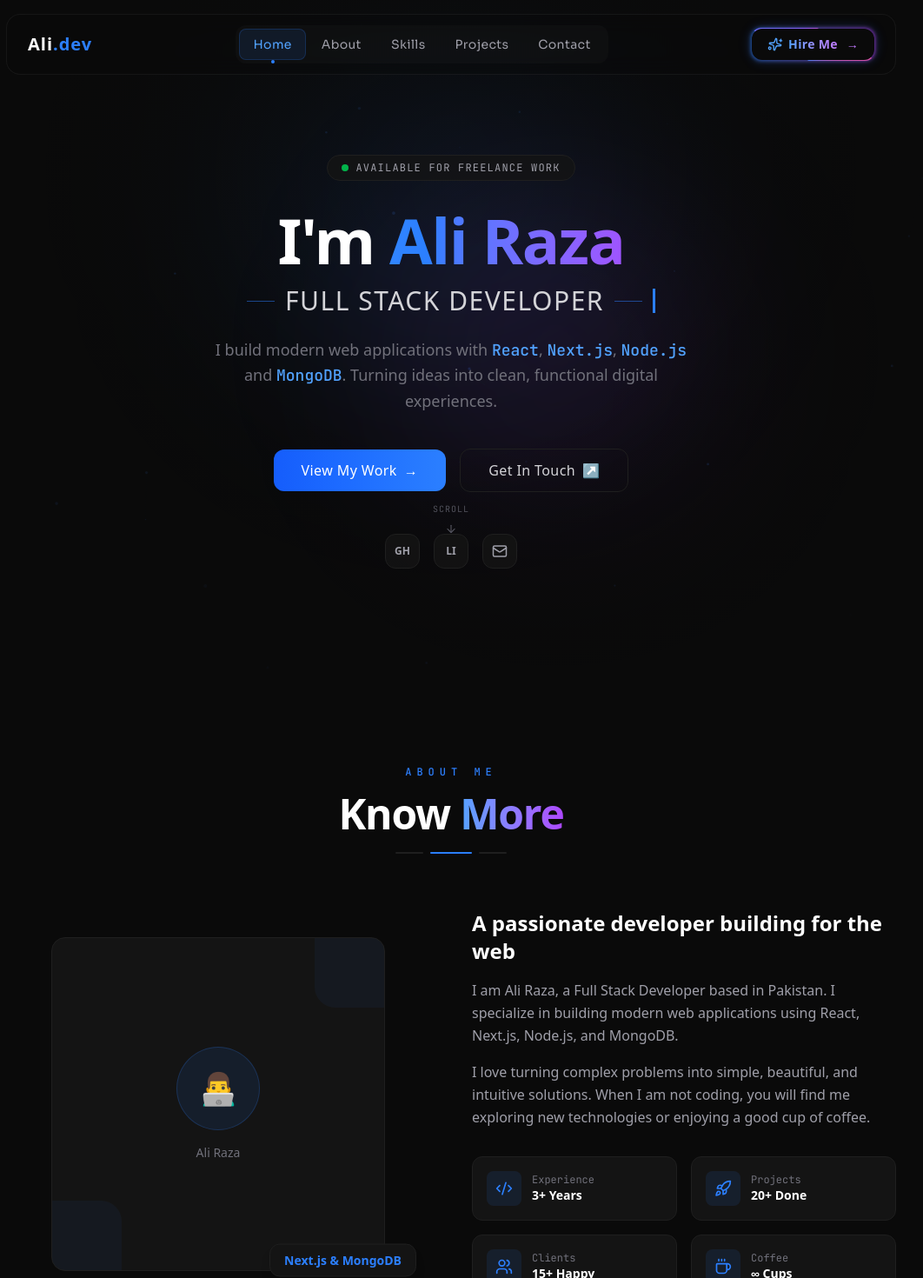
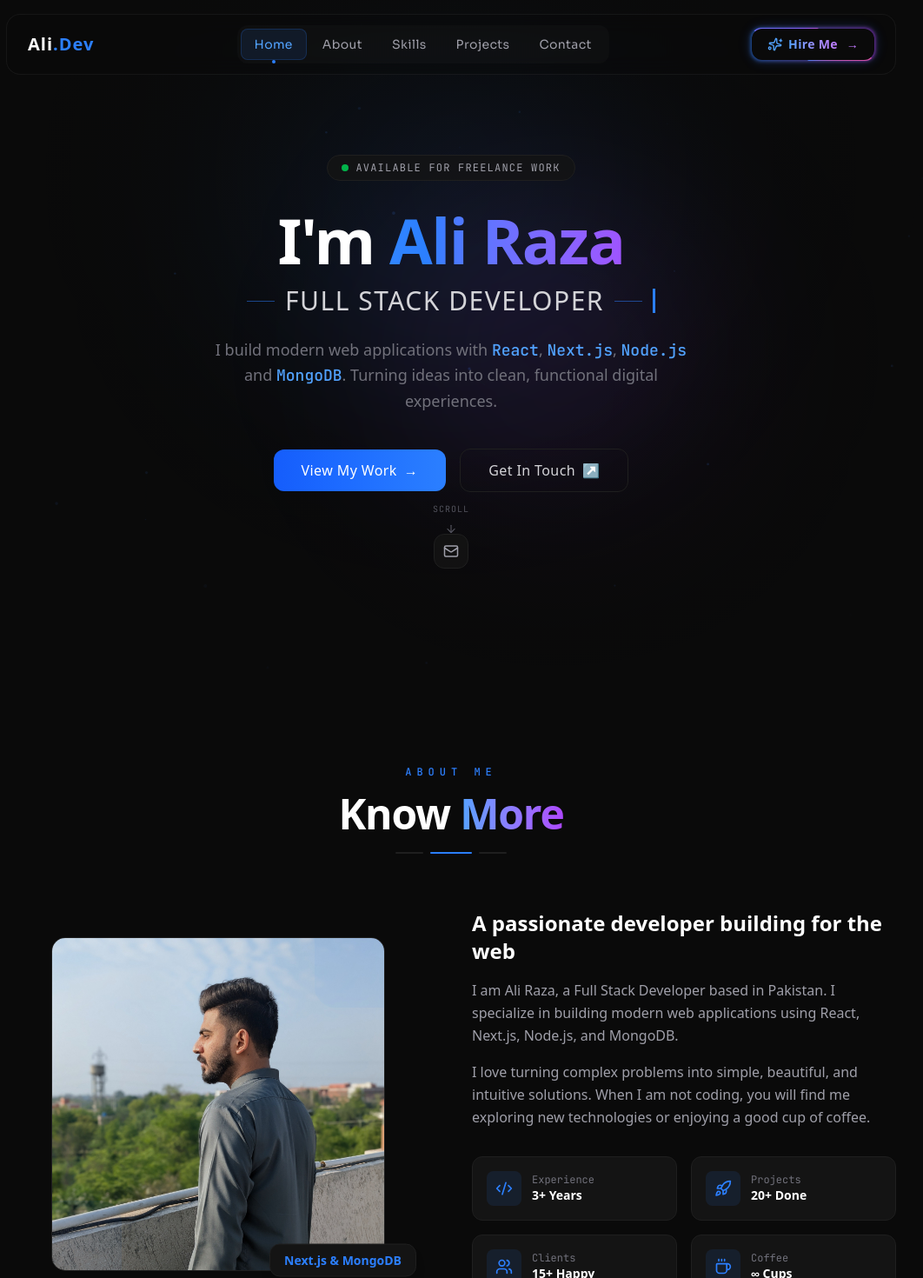
Before and after one commit to AliRaza-121/ali-portfolio, a Next.js app: page / in a window 1280 px wide. Shown: the top 1470 px of the page at 87% size, without its empty margins (121-1183 px from the left). Built offline with nearby package versions, Linux system fonts and the light colour scheme.

Commit message:
Added profile photo in about section

```diff
--- a/components/sections/About.jsx
+++ b/components/sections/About.jsx
@@ -24,14 +24,11 @@ export default function About() {
           <ScrollReveal direction="left" delay={0.2}>
             <div className="relative group">
               <div className="w-full aspect-square max-w-sm mx-auto rounded-2xl bg-[#141414] border border-[#1f1f1f] overflow-hidden relative transition-all duration-500 group-hover:border-blue-500/30 group-hover:shadow-[0_0_30px_rgba(59,130,246,0.1)]">
-                <div className="w-full h-full flex items-center justify-center">
-                  <div className="text-center">
-                    <motion.div whileHover={{ scale: 1.1, rotate: 5 }} className="w-24 h-24 rounded-full bg-blue-500/10 border border-blue-500/20 flex items-center justify-center mx-auto mb-4 transition-all duration-300 hover:bg-blue-500/20 hover:border-blue-500/40">
-                      <span className="text-4xl">👨‍💻</span>
-                    </motion.div>
-                    <p className="text-zinc-500 text-sm" style={{ fontFamily: "var(--font-heading)" }}>Ali Raza</p>
-                  </div>
-                </div>
+               <img
+  src="/ali.jpg"
+  alt="Ali Raza"
+  className="w-full h-full object-cover"
+/>
                 <div className="absolute top-0 right-0 w-20 h-20 bg-blue-500/5 rounded-bl-3xl transition-all duration-500 group-hover:w-24 group-hover:h-24 group-hover:bg-blue-500/10" />
                 <div className="absolute bottom-0 left-0 w-20 h-20 bg-blue-500/5 rounded-tr-3xl transition-all duration-500 group-hover:w-24 group-hover:h-24 group-hover:bg-blue-500/10" />
                 <div className="absolute inset-0 bg-gradient-to-t from-blue-500/5 to-transparent opacity-0 group-hover:opacity-100 transition-opacity duration-500" />
--- a/components/sections/Footer.jsx
+++ b/components/sections/Footer.jsx
@@ -1,6 +1,6 @@
 "use client";
 
-import { Heart } from "lucide-react";
+import { Heart, Mail } from "lucide-react";
 import { motion } from "framer-motion";
 
 const footerLinks = [
@@ -11,39 +11,34 @@ const footerLinks = [
   { name: "Contact", href: "#contact" },
 ];
 
-const socialLinks = [
-  { label: "GitHub", href: "https://github.com", icon: "GH" },
-  { label: "LinkedIn", href: "https://linkedin.com", icon: "LI" },
-  { label: "Email", href: "mailto:ali@example.com", icon: "✉" },
-];
-
 export default function Footer() {
   return (
-    <footer className="py-12 px-6 border-t border-[#1f1f1f] relative overflow-hidden">
-      {/* Top border glow */}
+    <footer className="py-8 sm:py-12 px-4 sm:px-6 border-t border-[#1f1f1f] relative overflow-hidden">
       <div className="absolute top-0 left-1/2 -translate-x-1/2 w-40 h-[1px] bg-gradient-to-r from-transparent via-blue-500/50 to-transparent" />
 
       <div className="max-w-5xl mx-auto relative z-10">
-        <div className="flex flex-col md:flex-row items-center justify-between gap-6 mb-8">
+        <div className="flex flex-col items-center gap-6 sm:gap-8 mb-6 sm:mb-8">
           {/* Logo */}
           <motion.a
             href="#home"
             whileHover={{ scale: 1.05 }}
-            className="text-xl font-bold text-white tracking-wider group"
+            className="text-lg sm:text-xl font-bold text-white tracking-wider group"
+            style={{ fontFamily: "var(--font-heading)" }}
           >
             Ali
             <span className="text-blue-500 inline-block group-hover:scale-150 transition-transform duration-300">
-              Raza
+              .Dev
             </span>
           </motion.a>
 
           {/* Links */}
-          <div className="flex flex-wrap items-center justify-center gap-6">
+          <div className="flex flex-wrap items-center justify-center gap-4 sm:gap-6">
             {footerLinks.map((link) => (
               <a
                 key={link.name}
                 href={link.href}
-                className="relative text-sm text-zinc-500 hover:text-white transition-colors duration-300 group"
+                className="relative text-xs sm:text-sm text-zinc-500 hover:text-white transition-colors duration-300 group tracking-wide"
+                style={{ fontFamily: "var(--font-heading)" }}
               >
                 {link.name}
                 <span className="absolute -bottom-1 left-0 w-0 h-[1px] bg-blue-500 group-hover:w-full transition-all duration-300" />
@@ -51,40 +46,41 @@ export default function Footer() {
             ))}
           </div>
 
-          {/* Social */}
-          <div className="flex items-center gap-3">
-            {socialLinks.map((social) => (
+          {/* Email Only */}
           <motion.a
-                key={social.label}
-                href={social.href}
-                target="_blank"
-                rel="noopener noreferrer"
+            href="mailto:aliraaza701@gmail.com"
             whileHover={{ scale: 1.1, y: -3 }}
             whileTap={{ scale: 0.95 }}
-                className="group relative w-9 h-9 rounded-lg border border-[#1f1f1f] bg-[#141414] flex items-center justify-center text-zinc-500 hover:text-blue-500 hover:border-blue-500/30 transition-all duration-300 text-xs font-bold overflow-hidden"
+            className="group relative w-8 h-8 sm:w-9 sm:h-9 rounded-lg border border-[#1f1f1f] bg-[#141414] flex items-center justify-center text-zinc-500 hover:text-blue-500 hover:border-blue-500/30 transition-all duration-300 overflow-hidden"
           >
             <span className="absolute inset-0 bg-blue-500/0 group-hover:bg-blue-500/10 transition-all duration-300" />
-                <span className="relative z-10">{social.icon}</span>
+            <span className="relative z-10">
+              <Mail size={14} />
+            </span>
           </motion.a>
-            ))}
-          </div>
         </div>
 
-        <div className="w-full h-px bg-[#1f1f1f] mb-8" />
+        <div className="w-full h-px bg-[#1f1f1f] mb-6 sm:mb-8" />
 
-        <div className="flex flex-col sm:flex-row items-center justify-between gap-4">
-          <p className="text-xs text-zinc-600">
+        <div className="flex flex-col sm:flex-row items-center justify-between gap-3 sm:gap-4">
+          <p
+            className="text-[10px] sm:text-xs text-zinc-600"
+            style={{ fontFamily: "var(--font-mono)" }}
+          >
             © {new Date().getFullYear()} Ali Raza. All rights reserved.
           </p>
-          <p className="text-xs text-zinc-600 flex items-center gap-1">
+          <p
+            className="text-[10px] sm:text-xs text-zinc-600 flex items-center gap-1"
+            style={{ fontFamily: "var(--font-mono)" }}
+          >
             Built with{" "}
             <motion.span
               animate={{ scale: [1, 1.2, 1] }}
               transition={{ duration: 1.5, repeat: Infinity }}
             >
-              <Heart size={12} className="text-red-500 mx-1" />
+              <Heart size={10} className="text-red-500 mx-1" />
             </motion.span>{" "}
-            using Next.js & Tailwind CSS
+            using Next.js & Tailwind
           </p>
         </div>
       </div>
--- a/components/sections/Hero.jsx
+++ b/components/sections/Hero.jsx
@@ -219,31 +219,22 @@ export default function Hero() {
             </span>
           </a>
         </div>
-
-        {/* Social Links */}
+       {/* Email Link */}
 <div
-          className={`flex items-center justify-center gap-4 transition-all duration-700 ${
+  className={`flex items-center justify-center transition-all duration-700 ${
     isVisible ? "opacity-100 translate-y-0" : "opacity-0 translate-y-5"
   }`}
   style={{ transitionDelay: "800ms" }}
 >
-          {[
-            { icon: "GH", href: "https://github.com", label: "GitHub" },
-            { icon: "LI", href: "https://linkedin.com", label: "LinkedIn" },
-            { icon: <Mail size={18} />, href: "mailto:ali@example.com", label: "Email" },
-          ].map((social) => (
   <a
-              key={social.label}
-              href={social.href}
-              target="_blank"
-              rel="noopener noreferrer"
-              className="group relative w-10 h-10 rounded-xl border border-[#1f1f1f] bg-[#141414]/80 flex items-center justify-center text-zinc-400 text-xs font-bold overflow-hidden transition-all duration-300 hover:text-blue-400 hover:border-blue-500/50 hover:scale-110 hover:-translate-y-1"
-              style={{ fontFamily: "var(--font-heading)" }}
+    href="mailto:aliraaza701@gmail.com"
+    className="group relative w-10 h-10 rounded-xl border border-[#1f1f1f] bg-[#141414]/80 flex items-center justify-center text-zinc-400 overflow-hidden transition-all duration-300 hover:text-blue-400 hover:border-blue-500/50 hover:scale-110 hover:-translate-y-1"
   >
     <span className="absolute inset-0 bg-blue-500/0 group-hover:bg-blue-500/10 transition-all duration-300" />
-              <span className="relative z-10">{social.icon}</span>
+    <span className="relative z-10">
+      <Mail size={18} />
+    </span>
   </a>
-          ))}
 </div>
 
         {/* Scroll */}
--- a/components/sections/Navbar.jsx
+++ b/components/sections/Navbar.jsx
@@ -129,7 +129,7 @@ export default function Navbar() {
             style={{ fontFamily: "var(--font-heading)" }}
           >
             Ali
-            <span className="text-blue-500 inline-block group-hover:scale-125 transition-transform duration-300">.dev</span>
+            <span className="text-blue-500 inline-block group-hover:scale-125 transition-transform duration-300">.Dev</span>
           </span>
           <span className="absolute -inset-2 bg-blue-500/10 rounded-lg scale-0 group-hover:scale-100 transition-transform duration-300" />
         </a>
--- a/components/sections/Skills.jsx
+++ b/components/sections/Skills.jsx
@@ -11,7 +11,6 @@ const skills = [
   { name: "Node.js", icon: "🟢", level: "Intermediate", color: "green" },
   { name: "MongoDB", icon: "🍃", level: "Intermediate", color: "green" },
   { name: "Tailwind CSS", icon: "🎨", level: "Advanced", color: "cyan" },
-  { name: "TypeScript", icon: "🔷", level: "Intermediate", color: "blue" },
   { name: "Git", icon: "📦", level: "Intermediate", color: "orange" },
 ];
 
```
Also changed, not shown: public/ali.jpg (added). Lines whose indentation alone changed are shown as unchanged.
